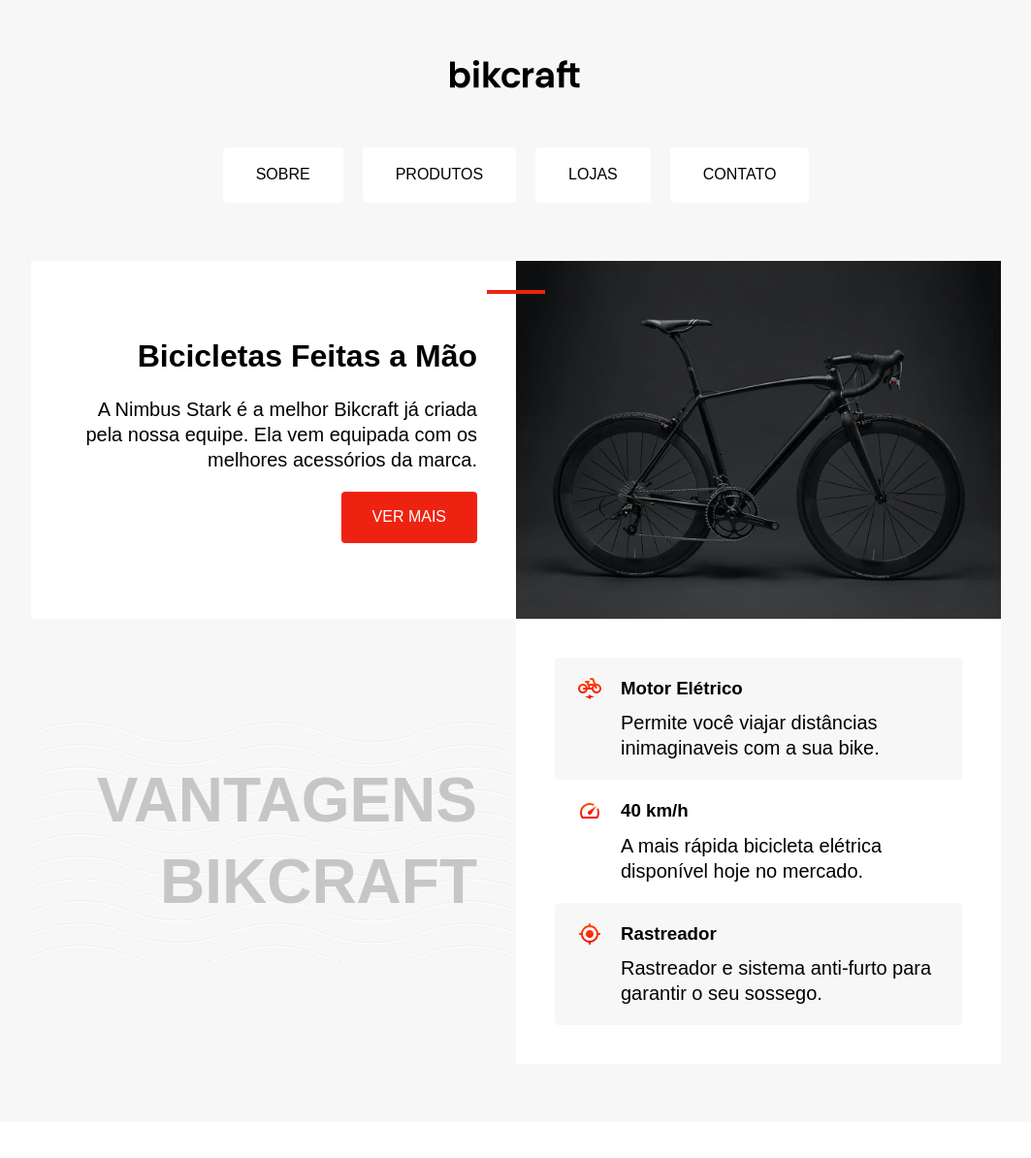
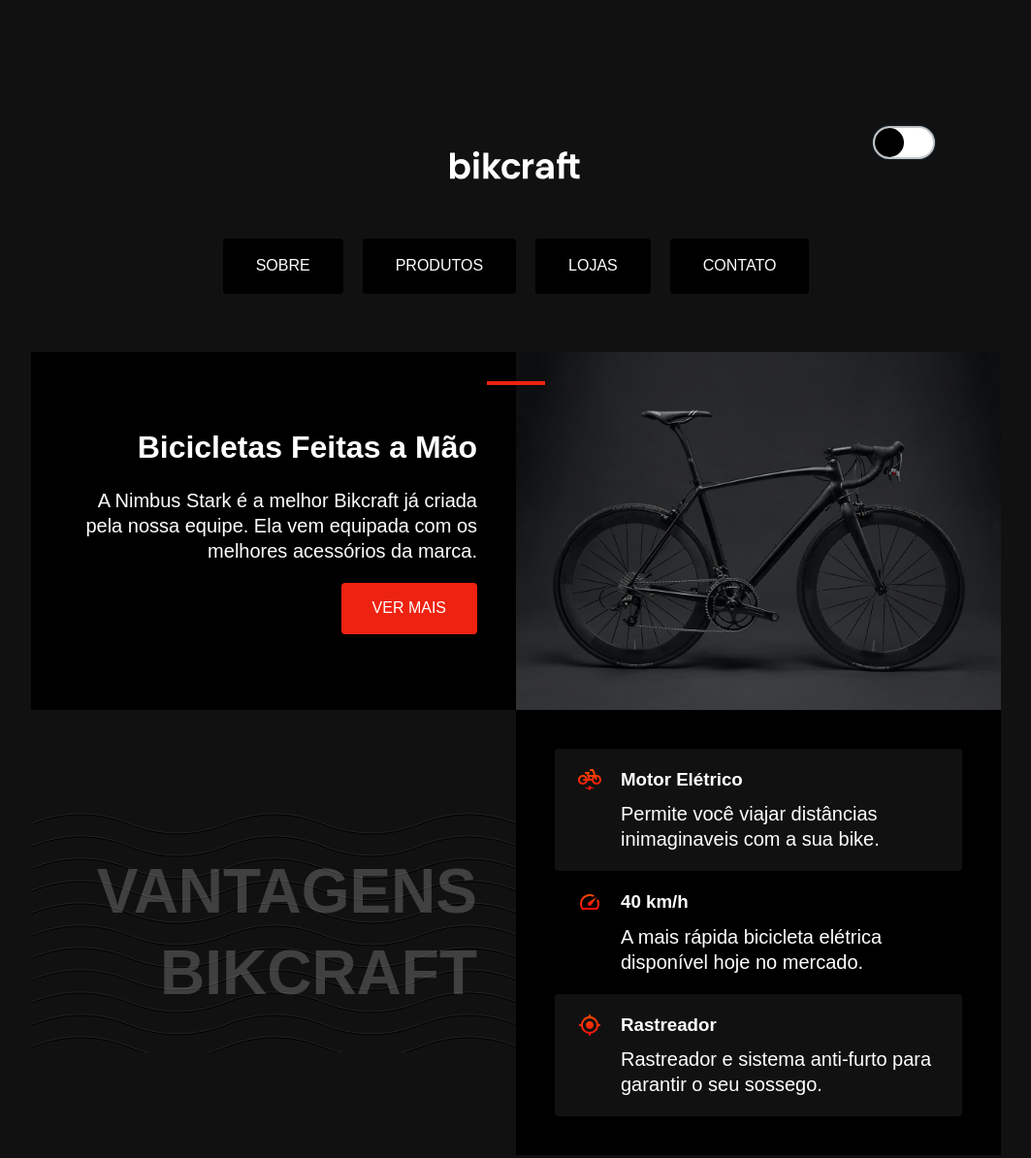
Before and after one commit to elamartine/bikcraft-tela1, a plain HTML site: page index.html in a window 1280 px wide. Shown: the top 1194 px of the page at 97% size, without its empty margins (108-1171 px from the left). Drawn offline with Linux system fonts and the light colour scheme.

Commit message:
implementação do modo dark

```diff
--- a/index.html
+++ b/index.html
@@ -10,9 +10,15 @@
   <title>Bikcraft</title>
 </head>
 
-<body>
+<body class="mudar">
   <header>
-    <img class="bikcraft" src="./img/bikcraft.svg" alt="logo da Bikcraft">
+
+
+    <div class="button">
+      <div class="ball"></div>
+    </div>
+<div class="bikcraft"></div>
+
     <nav>
       <ul class="menu">
         <li><a href="#">Sobre</a></li>
@@ -58,6 +64,12 @@
   <footer>
     <p>Bikcraft. Alguns Direitos Reservados.</p>
   </footer>
+  <script>
+    document.querySelector('.ball').addEventListener('click', (e) => {
+      e.target.classList.toggle('ball-move');
+      document.body.classList.toggle('mudar');
+    });
+  </script>
 </body>
 
 </html>
--- a/style.css
+++ b/style.css
@@ -1,9 +1,23 @@
+.mudar {
+  --fundo-dark: #111;
+  --fundo2-dark: #000;
+  --text-dark: #fff;
+  --text-grande: #ffffff33;
+}
+
+body {
+  --fundo-light: #f7f7f7;
+  --fundo2-light: #fff;
+  --text-light: #fff;
+  --text-grande: #c6c6c6;
+}
+
 html {
   line-height: 1.3;
 }
 body {
   margin-top: 60px;
-  background-color: #f7f7f7;
+  background-color: var(--fundo-light);
   font-family: Arial, Helvetica, sans-serif;
   gap: 60px;
   line-height: 1.3;
@@ -20,7 +34,7 @@ header {
 }
 .menu a {
   padding: 1rem 2rem;
-  background-color: #fff;
+  background-color: var(--fundo2-light);
   border-radius: 4px;
   display: inline-block;
   margin-bottom: 60px;
@@ -36,6 +50,11 @@ header {
   max-width: 1000px;
   margin: auto;
 }
+.bikcraft{
+  width: 136px;
+  height: 32px;
+  background-image: url(./img/bikcraft.svg);
+}
 .info {
   text-align: right;
   padding: 40px;
@@ -44,7 +63,7 @@ header {
   display: flex;
   flex-direction: column;
   justify-content: center;
-  background-color: #fff;
+  background-color: var(--fundo2-light);
   position: relative;
 }
 .info a {
@@ -53,7 +72,7 @@ header {
   background-color: #e21;
   border-radius: 4px;
   align-self: flex-end;
-  color: #fff;
+  color: var(--text-light);
   text-transform: uppercase;
 }
 .info a:hover {
@@ -63,14 +82,14 @@ header {
   font-size: 1.25rem;
 }
 .vantagens {
-  background-image: url("./img/onda.svg");
+  background-image: url("./img/onda-clara.svg");
   align-self: center;
 }
 .vantagens h2 {
   font-size: 4rem;
   text-align: right;
   padding: 40px;
-  color: #c6c6c6;
+  color: var(--text-grande);
   text-transform: uppercase;
   line-height: 1.3;
 }
@@ -86,7 +105,7 @@ header {
   border-left-color: #e21;
 }
 .vantagens-iten li:nth-child(odd) {
-  background-color: #f7f7f7;
+  background-color: var(--fundo-light);
 }
 .iten p {
   grid-column: 2;
@@ -94,12 +113,12 @@ header {
 }
 .vantagens-iten {
   padding: 40px;
-  background-color: #fff;
+  background-color: var(--text-light);
 }
 footer {
   text-align: center;
   font-size: 1.25rem;
-  background-color: #fff;
+  background-color: var(--text-light);
   margin-top: 60px;
   padding: 40px;
 }
@@ -119,15 +138,86 @@ footer {
   .info::before {
     display: none;
   }
-  .info{
+  .info {
     text-align: left;
   }
-  .info a{
+  .info a {
     align-self: flex-start;
   }
 }
-@media (max-width: 850px){
-  .vantagens h2{
+@media (max-width: 850px) {
+  .vantagens h2 {
     text-align: center;
   }
 }
+
+.button {
+  position: relative;
+  width: 60px;
+  height: 30px;
+  border-radius: 25px;
+  box-shadow: 0 0 2.5px 0 #39a2db59;
+  cursor: pointer;
+  background-color: #000;
+  border: 2px solid #c6c6c6;
+  left: 400px;
+  top: 70px;
+}
+.ball {
+  position: absolute;
+  top: 0;
+  left: 0;
+  width: 30px;
+  height: 100%;
+  border-radius: 50%;
+  background-color: #fff;
+  transition: left 1s;
+}
+.ball-move {
+  left: calc(100% - 30px);
+}
+.mudar {
+  background-color: var(--fundo-dark);
+}
+.mudar .vantagens-iten {
+  background-color: var(--fundo2-dark);
+  color: var(--text-dark);
+}
+.mudar .vantagens-iten li:nth-child(odd) {
+  background-color: var(--fundo-dark);
+  color: var(--text-dark);
+}
+
+.mudar .menu a {
+  background-color: var(--fundo2-dark);
+  color: var(--text-dark);
+}
+.mudar .info {
+  background-color: var(--fundo2-dark);
+  color: var(--text-dark);
+}
+
+.mudar .vantagens {
+  color: var(--text-grande);
+  background-image: url(./img/onda-escura.svg);
+}
+.mudar .bikcraft{
+  background-image: url(./img/bikcraft-dark.svg);
+}
+
+.mudar footer{
+  background-color: var(--fundo2-dark);
+  color: var(--text-dark);
+}
+
+.mudar .button{
+  background-color: var(--fundo2-light);
+}
+.mudar .ball{
+  background-color: #000;
+}
+.grupo{
+  display: grid;
+  grid-template-columns: auto 1fr;
+  gap: 150px;
+}
```
Also changed, not shown: img/bikcraft-dark.svg (added), img/onda-clara.svg (renamed from img/onda.svg), img/onda-escura.svg (added).
